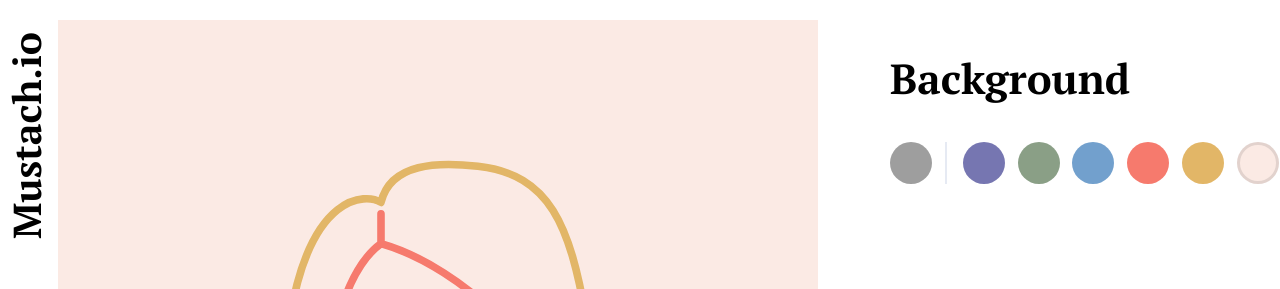
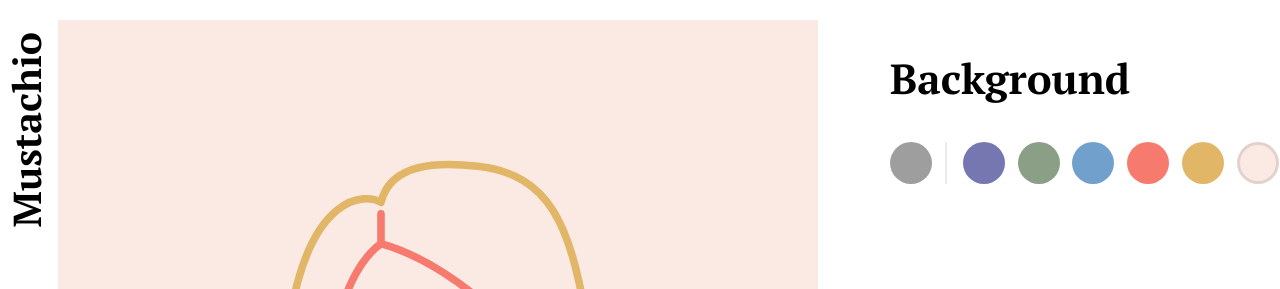
Before and after one commit to PIWEEK/Mustach.io, a React (Create React App) app: page / in a window 1280 px wide. Shown: the top 289 px of the page. Built offline with nearby package versions, Linux system fonts and the light colour scheme; grey boxes are pictures that could not be loaded.

Commit message:
#041 Change header name

```diff
--- a/src/components/Header/Header.js
+++ b/src/components/Header/Header.js
@@ -3,7 +3,7 @@ import './Header.css';
 
 const Header = () =>
   <header className="App-header">
-    <h1>Mustach.io</h1>
+    <h1>Mustachio</h1>
   </header>
 
 export default Header;
```
